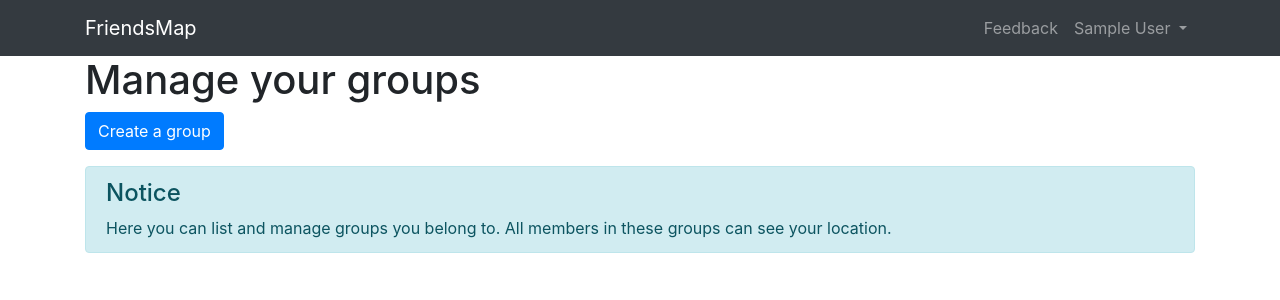
After one commit to Crocmagnon/friendsmap, a Django app: page /manage-groups in a window 1280 px wide. The commit adds this page. Shown: the top 300 px of the page. Run offline with Django 3.2, Linux system fonts and the light colour scheme; the visitor is signed in with stand-in values (Sample User, id 1); data that the repository does not hold is empty; some libraries are stand-ins or nearby versions.

Commit message:
Allow creating, listing and leaving groups

```diff
--- a/map/models.py
+++ b/map/models.py
@@ -52,3 +52,8 @@ class FriendLocation(BaseModel):
         if self.end_date:
             html += f' until {self.end_date}'
         return html
+
+
+class LocationSharingGroup(models.Model):
+    name = models.CharField(max_length=250)
+    friends = models.ManyToManyField(Friend, related_name='location_sharing_groups', blank=True)
--- a/map/static/map/style.css
+++ b/map/static/map/style.css
@@ -6,3 +6,7 @@
 .messages-container {
     margin-top: 1em;
 }
+
+#quick-actions {
+    margin-bottom: 1em;
+}
--- a/map/templates/map/base.html
+++ b/map/templates/map/base.html
@@ -45,7 +45,7 @@
     </div>
     {% block quick_actions %}
         {% if quick_actions %}
-            <div class="row">
+            <div class="row" id="quick-actions">
                 <div class="col-12 d-none d-md-block"> {# Visible only on large screens #}
                     {% for qa in quick_actions %}
                         <a href="{{ qa.url }}" class="btn btn-{{ qa.category }}">
--- /dev/null
+++ b/map/templates/map/list_groups.html
@@ -0,0 +1,27 @@
+{% extends 'map/base.html' %}
+{% load crispy_forms_filters %}
+
+{% block title %}Manage your groups{% endblock %}
+{% block h1 %}Manage your groups{% endblock %}
+
+{% block content %}
+    <div class="alert alert-info">
+        <h4 class="alert-heading">Notice</h4>
+        <div>
+            Here you can list and manage groups you belong to. All members in these groups can see your location.
+        </div>
+    </div>
+
+    <ul class="list-group">
+        {% for group in groups %}
+            <li class="list-group-item d-flex justify-content-between align-items-center">
+                {{ group.name }}
+                <span>
+                <span class="badge badge-secondary badge-pill">{{ group.friends.count }}</span>
+                <a href="{% url 'leave-group' group.pk %}" class="btn btn-sm btn-secondary">Leave</a>
+                </span>
+            </li>
+        {% endfor %}
+    </ul>
+
+{% endblock %}
--- a/map/urls.py
+++ b/map/urls.py
@@ -7,6 +7,9 @@ urlpatterns = [
     path('change-location', views.EditLocationView.as_view(), name='change-location'),
     path('add-location', views.AddLocationView.as_view(), name='add-location'),
     path('delete-location', views.DeleteLocationView.as_view(), name='delete-location'),
+    path('manage-groups', views.ManageGroupsView.as_view(), name='manage-groups'),
+    path('add-group', views.CreateGroupView.as_view(), name='add-group'),
+    path('leave-group/<int:pk>', views.LeaveGroupView.as_view(), name='leave-group'),
     path('accounts/profile', views.UpdateProfileView.as_view(), name='change-profile'),
     path('accounts/profile/delete', views.DeleteProfileView.as_view(), name='delete-profile'),
 ]
--- a/map/views.py
+++ b/map/views.py
@@ -15,7 +15,7 @@ class MapView(LoginRequiredMixin, QuickActionsMixin, generic.ListView):
 
     def get_quick_actions(self):
         if hasattr(self.request.user, 'location'):
-            return [{
+            actions = [{
                 'url': reverse_lazy('change-location'),
                 'category': 'primary',
                 'display': f'Change your location'
@@ -25,11 +25,19 @@ class MapView(LoginRequiredMixin, QuickActionsMixin, generic.ListView):
                 'display': f'Delete your location'
             }]
         else:
-            return [{
+            actions = [{
                 'url': reverse_lazy('add-location'),
                 'category': 'primary',
                 'display': f'Add your location'
             }]
+
+        actions.append({
+            'url': reverse_lazy('manage-groups'),
+            'category': 'secondary',
+            'display': f'Manage your groups'
+        })
+
+        return actions
 
 
 class EditLocationView(LoginRequiredMixin, generic.UpdateView):
@@ -121,3 +129,50 @@ class DeleteProfileView(LoginRequiredMixin, generic.DeleteView):
     def get_success_url(self):
         messages.success(self.request, 'Your profile has been successfully and permanently deleted')
         return super().get_success_url()
+
+
+class ManageGroupsView(LoginRequiredMixin, QuickActionsMixin, generic.ListView):
+    model = models.LocationSharingGroup
+    context_object_name = 'groups'
+    template_name = 'map/list_groups.html'
+
+    def get_queryset(self):
+        return self.request.user.location_sharing_groups.all()
+
+    def get_quick_actions(self):
+        return [{
+            'url': reverse_lazy('add-group'),
+            'category': 'primary',
+            'display': 'Create a group'
+        }]
+
+
+class CreateGroupView(LoginRequiredMixin, QuickActionsMixin, generic.CreateView):
+    model = models.LocationSharingGroup
+    context_object_name = 'group'
+    template_name = 'map/change_group.html'
+    success_url = reverse_lazy('manage-groups')
+
+    fields = [
+        'name'
+    ]
+
+    def get_success_url(self):
+        self.object.friends.add(self.request.user)
+        messages.success(self.request, 'The group has been successfully created')
+        return super().get_success_url()
+
+
+class LeaveGroupView(LoginRequiredMixin, generic.UpdateView):
+    model = models.LocationSharingGroup
+    context_object_name = 'group'
+    template_name = 'map/leave_group.html'
+    fields = []
+    success_url = reverse_lazy('manage-groups')
+
+    def get_success_url(self):
+        self.object.friends.remove(self.request.user)
+        if self.object.friends.count() == 0:
+            self.object.delete()
+        messages.success(self.request, 'You successfully left the group')
+        return super().get_success_url()
```
Also changed, not shown: map/admin.py (+9 -1 lines), map/templates/map/change_group.html (added, +19 -0 lines), map/templates/map/leave_group.html (added, +20 -0 lines), map/migrations/0007_locationsharinggroup.py (added), map/migrations/0008_auto_20190303_1834.py (added).
